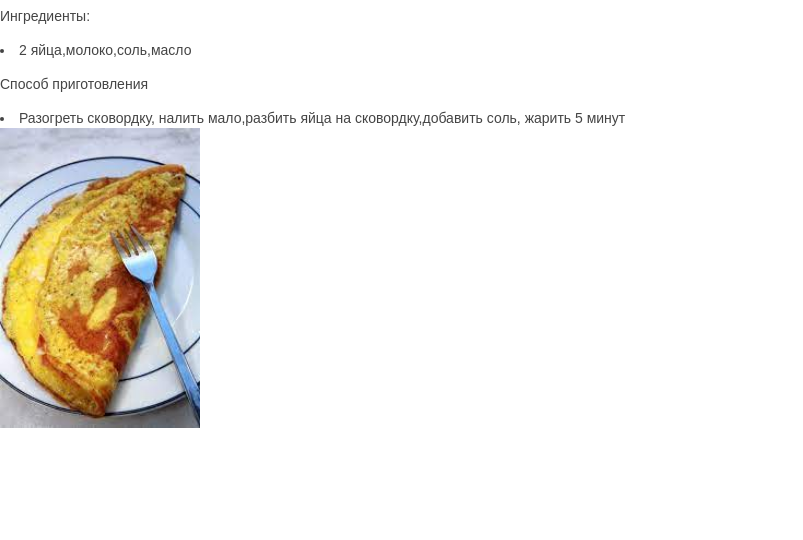
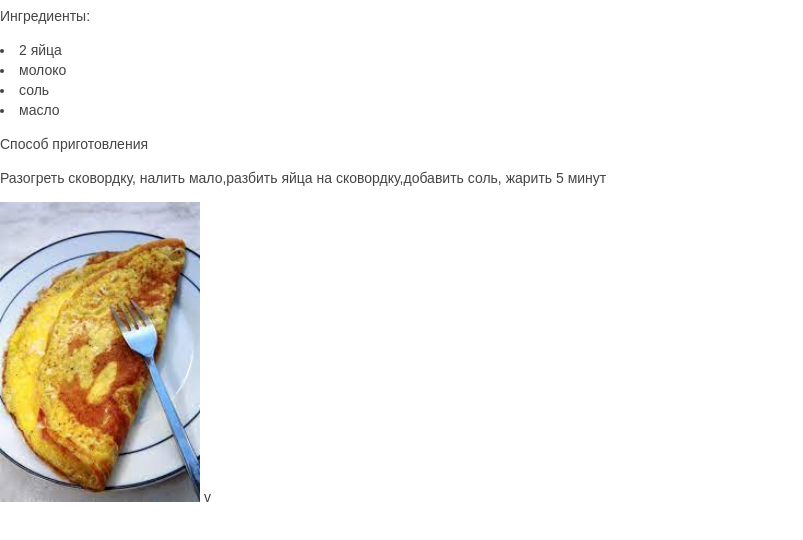
Before and after one commit to margoooog/margoooog.github.io, a plain HTML site: page recipe/index.html in a window 1280 px wide. Shown: the part 136-676 px from the top of the page, without its empty margins (0-803 px from the left). Drawn offline with Linux system fonts and the light colour scheme; files that its build step writes are made by us from their sources.

Commit message:
Update index.html

```diff
--- a/recipe/index.html
+++ b/recipe/index.html
@@ -8,10 +8,13 @@
   <body>
     <header><h1>Рецепт омлета</h1></header>
     <p>Ингредиенты:</p>
-    <li>2 яйца,молоко,соль,масло</li>
+    <li>2 яйца</li>
+    <li>молоко</li>
+    <li>соль</li>
+    <li>масло</li>
     <p>Способ приготовления</p>
-    <li>Разогреть сковордку, налить мало,разбить яйца на сковордку,добавить соль, жарить 5 минут</li>
+    <p>Разогреть сковордку, налить мало,разбить яйца на сковордку,добавить соль, жарить 5 минут</p>
     <img src="lib/download.jpg"
      width="200" height="300">
   </body>
-</html>
+</html>v
```
